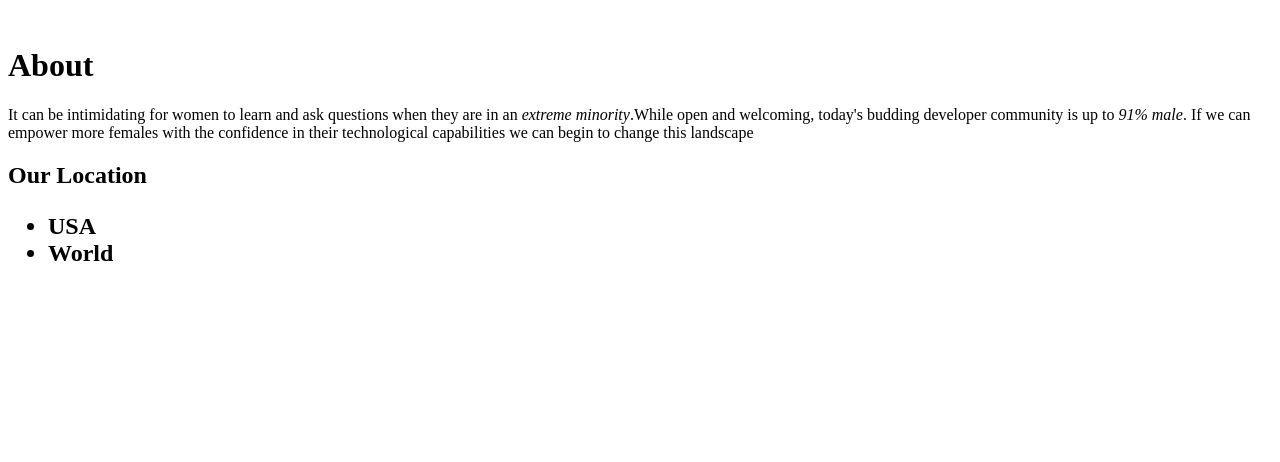
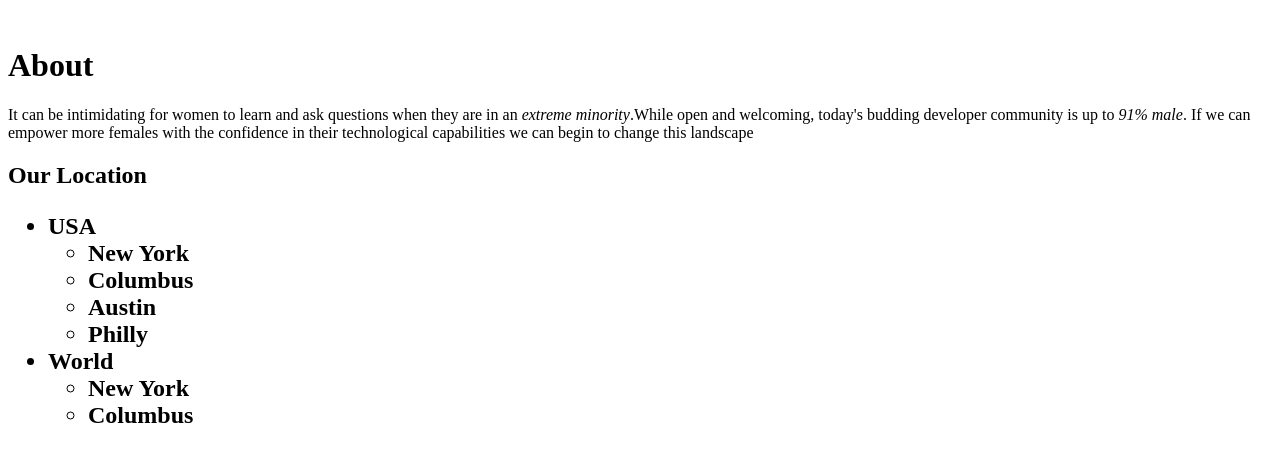
Before and after one commit to khueeee/labtest22022a, a plain HTML site: page index.html in a window 1280 px wide. Drawn offline with Linux system fonts and the light colour scheme.

Commit message:
Update index.html

```diff
--- a/index.html
+++ b/index.html
@@ -8,10 +8,22 @@
   </main>
   <section>
     <h1> Our Location <h1>
-      <ul>
-        <li>USA</li>
-        <li>World</li>
-      </ul>
+    <ul>
+      <li>USA
+        <ul>
+          <li>New York</li>
+          <li>Columbus</li>
+          <li>Austin</li>
+          <li>Philly</li>
+        </ul>
+      </li>
+      <li>World
+        <ul>
+          <li>New York</li>
+          <li>Columbus</li>
+        </ul>
+      </li>
+    </ul>
   </section>
 <body>
 </html>
```
